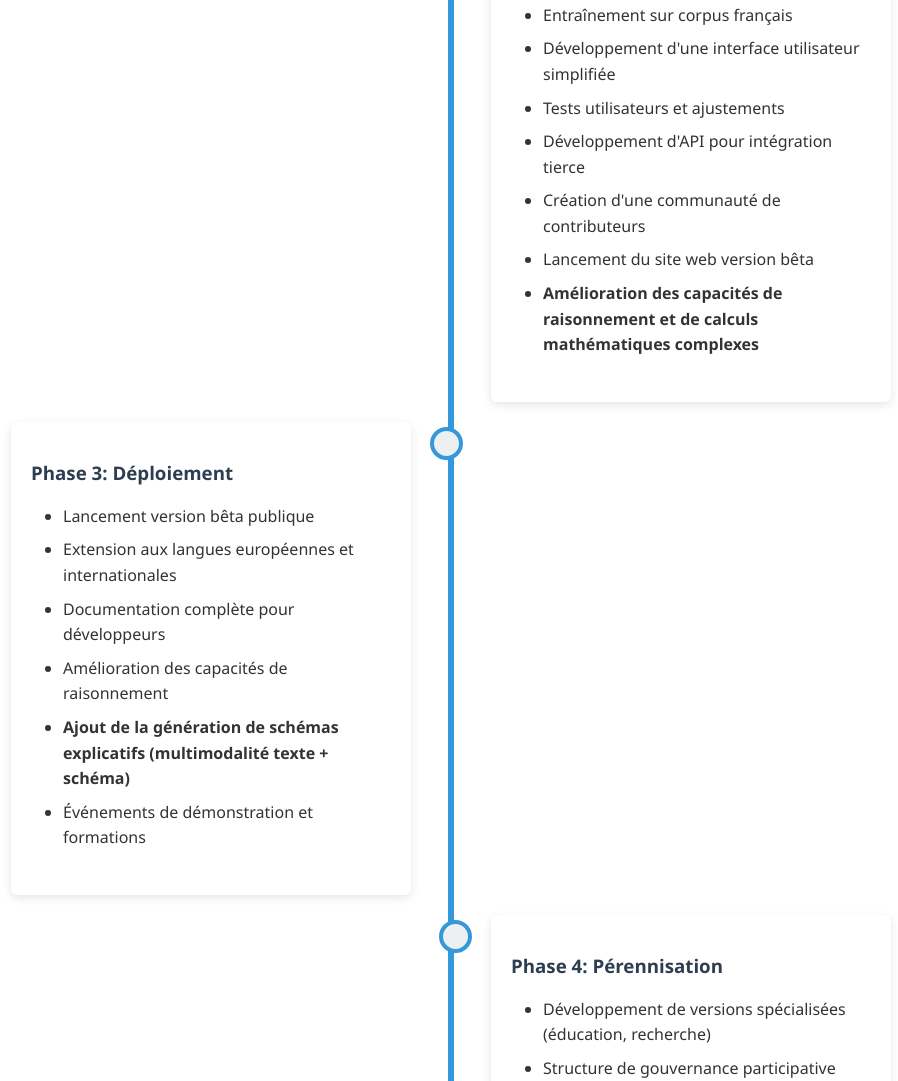
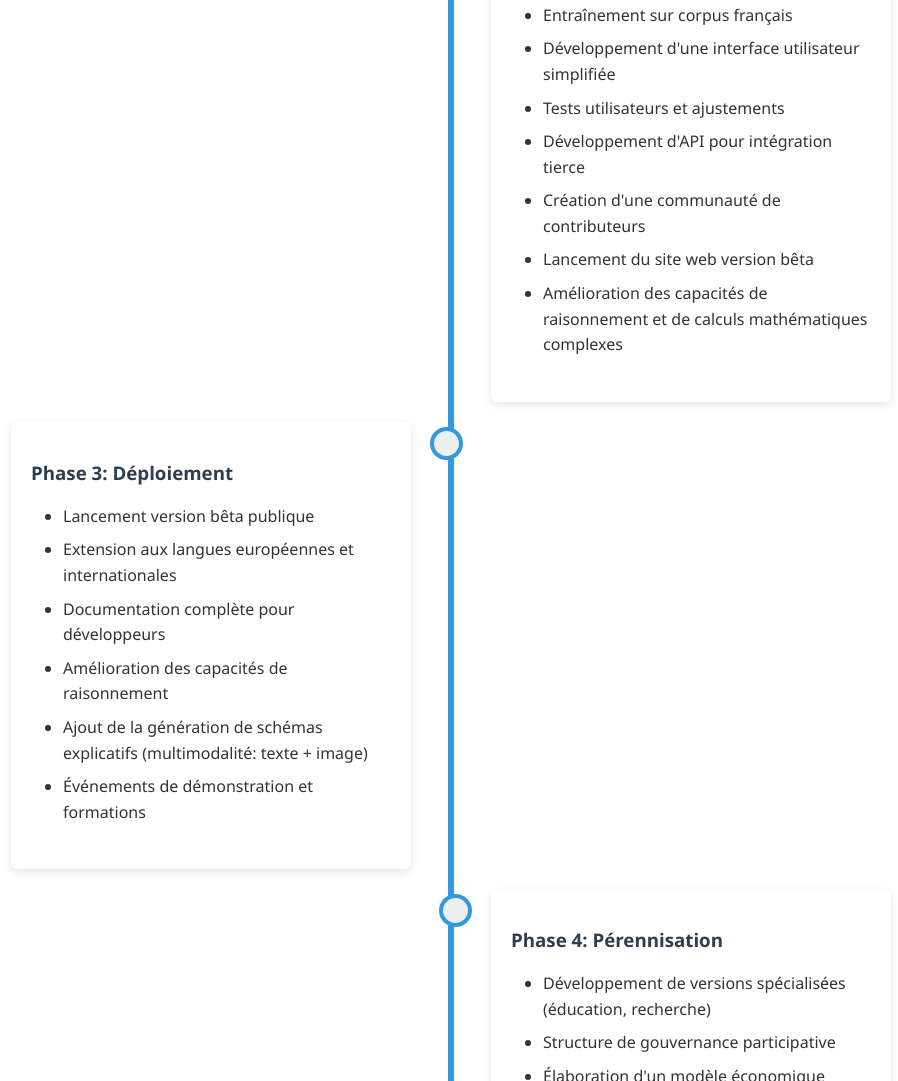
Before and after one commit to Micka7777/Topolm, a plain HTML site: page index.html in a window 1280 px wide. Shown: the part 2993-4074 px from the top of the page, without its empty margins (189-1087 px from the left). Drawn offline with Linux system fonts and the light colour scheme.

Commit message:
Update index.html

```diff
--- a/index.html
+++ b/index.html
@@ -246,7 +246,7 @@
                     <li>Développement d'API pour intégration tierce</li>
                     <li>Création d'une communauté de contributeurs</li>
                     <li>Lancement du site web version bêta</li>
-                    <li><strong>Amélioration des capacités de raisonnement et de calculs mathématiques complexes</strong></li>
+                    <li>Amélioration des capacités de raisonnement et de calculs mathématiques complexes</li>
                 </ul>
             </div>
         </div>
@@ -258,7 +258,7 @@
                     <li>Extension aux langues européennes et internationales</li>
                     <li>Documentation complète pour développeurs</li>
                     <li>Amélioration des capacités de raisonnement</li>
-                    <li><strong>Ajout de la génération de schémas explicatifs (multimodalité texte + schéma)</strong></li>
+                    <li>Ajout de la génération de schémas explicatifs (multimodalité: texte + image)</li>
                     <li>Événements de démonstration et formations</li>
                 </ul>
             </div>
```
